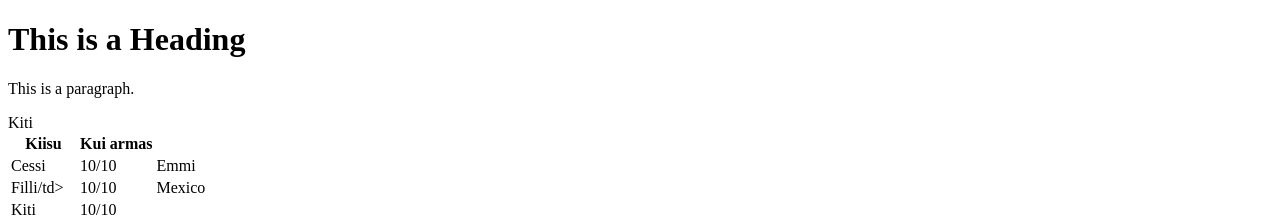
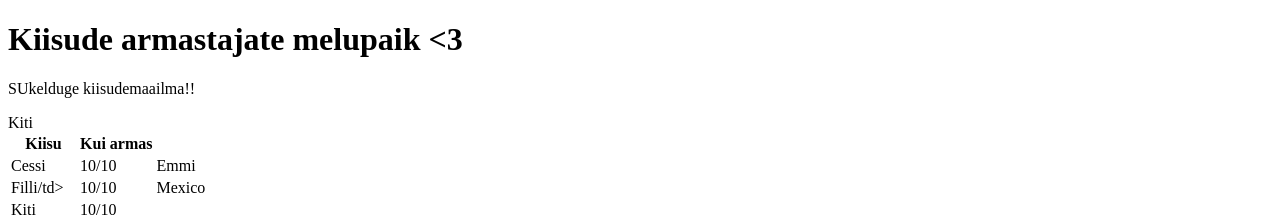
Before and after one commit to melanaru/auh.github.io, a plain HTML site: page index.html in a window 1280 px wide. Shown: the top 219 px of the page. Drawn offline with Linux system fonts and the light colour scheme.

Commit message:
Update index.html

```diff
--- a/index.html
+++ b/index.html
@@ -5,8 +5,8 @@
 </head>
 <body>
 
-<h1>This is a Heading</h1>
-<p>This is a paragraph.</p>
+<h1>Kiisude armastajate melupaik <3</h1>
+<p>SUkelduge kiisudemaailma!!</p>
 
 </body>
 </html>
```
